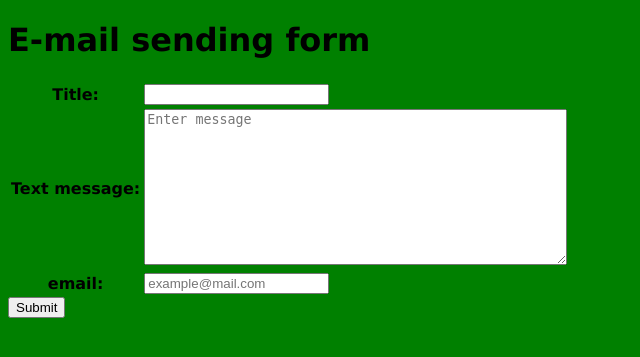
After one commit to andrii500/django_trushevych, a Django app: page /email-sending-form/ in a window 1280 px wide. The commit adds this page. Shown: the top 357 px of the page, without its empty margins (0-640 px from the left). Run offline with Django 3.2, Linux system fonts and the light colour scheme; parts of the project's set-up code (start-up, migrations or seed data) failed here and were passed over.

Commit message:
homework 11

```diff
--- a/django_trushevych/__init__.py
+++ b/django_trushevych/__init__.py
@@ -0,0 +1,3 @@
+from .celery import app as celery_app
+
+__all__ = ['celery_app']
--- a/students/forms.py
+++ b/students/forms.py
@@ -2,6 +2,7 @@ import re
 
 from django import forms
 from django.core.exceptions import ValidationError
+from django.core.validators import MinValueValidator, MaxValueValidator
 
 
 def phone_number_validation(phone_number):
@@ -16,3 +17,20 @@ class StudentForm(forms.Form):
     phone = forms.CharField(label="Phone", required=True,
                             empty_value=None, validators=[phone_number_validation],
                             widget=forms.TextInput(attrs={'placeholder': '+380xxxxxxxxx'}))
+
+
+class GenerateRandomStudentForm(forms.Form):
+    total = forms.IntegerField(
+        validators=[
+            MinValueValidator(10),
+            MaxValueValidator(500)
+        ]
+    )
+
+
+class ContactUsForm(forms.Form):
+    title = forms.CharField(label='Title', required=True, max_length=200)
+    message = forms.CharField(label='Text message', required=True, max_length=2000,
+                              widget=forms.Textarea(attrs={'placeholder': 'Enter message', 'rows': 10, 'cols': 50}))
+    email_from = forms.EmailField(label='email', required=True, max_length=100,
+                                  widget=forms.EmailInput(attrs={'placeholder': 'example@mail.com'}))
--- /dev/null
+++ b/students/templates/email_sending_form.html
@@ -0,0 +1,19 @@
+{% extends "base.html" %}
+{% block head %}
+    {{ block.super }}
+    <style type="text/css">
+        body {
+            background-color: green;
+        }
+    </style>
+{% endblock %}
+{% block content %}
+    <h1>E-mail sending form</h1>
+    <form action="{% url 'email-sending-form' %}" method="post">
+        {% csrf_token %}
+        <table>
+            {{ form.as_table }}
+        </table>
+        <input type="submit" value="Submit">
+    </form>
+{% endblock %}
--- a/students/urls.py
+++ b/students/urls.py
@@ -1,5 +1,4 @@
 from django.urls import path
-
 from . import views
 
 
@@ -11,5 +10,8 @@ urlpatterns = [
     path('create-student/', views.create_student_from_model, name='create-student'),
 
     path('edit-student/<int:student_id>', views.edit_student, name='edit-student'),
-    path('delete-student/<int:student_id>', views.delete_student, name='delete-student')
+    path('delete-student/<int:student_id>', views.delete_student, name='delete-student'),
+    path('generate-students-form/', views.manually_generate_students, name='generate-students-form'),
+
+    path('email-sending-form/', views.sending_email, name='email-sending-form'),
 ]
--- a/students/views.py
+++ b/students/views.py
@@ -1,9 +1,12 @@
 from django.http import HttpResponse, HttpResponseRedirect
 from django.urls import reverse
-from django.shortcuts import render
+from django.shortcuts import render, redirect
 from faker import Faker
 from .models import Student
-from .forms import StudentForm
+from .forms import StudentForm, GenerateRandomStudentForm, ContactUsForm
+from django.forms.models import model_to_dict
+from .tasks import create_random_students, send_email
+from django.contrib import messages
 
 faker = Faker()
 
@@ -27,7 +30,9 @@ def index(request):
                            <p>Path: /groups/</p>
                            <p>Path: /create-group/</p>
                            <p>Path: /edit-group/group_id</p>
-                           <p>Path: /delete-group/group_id</p>""")
+                           <p>Path: /delete-group/group_id</p>
+                           <h2>Sent E-mail</h2>
+                           <p>Path: /email-sending-form/</p>""")
 
 
 def get_students(request):
@@ -90,7 +95,7 @@ def edit_student(request, student_id):
             return HttpResponseRedirect(reverse('students'))
     else:
         student = Student.objects.filter(id=student_id).first()
-        form = StudentForm(instance=student)
+        form = StudentForm(model_to_dict(student))
 
     return render(request, 'student_edit_form.html', {'form': form, 'student_id': student_id})
 
@@ -99,3 +104,34 @@ def delete_student(request, student_id):
     student = Student.objects.filter(id=student_id)
     student.delete()
     return HttpResponseRedirect(reverse('students'))
+
+
+def manually_generate_students(request):
+    if request.method == 'POST':
+        form = GenerateRandomStudentForm(request.POST)
+        if form.is_valid():
+            total = form.cleaned_data.get('total')
+            create_random_students.delay(total)
+            messages.success(request, 'We are generate a random students! Wait a moment and refresh this page.')
+            return redirect('students')
+    else:
+        form = GenerateRandomStudentForm()
+
+    return render(request, 'student_generator.html', {'form': form})
+
+
+def sending_email(request):
+    if request.method == 'POST':
+        form = ContactUsForm(request.POST)
+        if form.is_valid():
+            title = form.cleaned_data.get('title')
+            message = form.cleaned_data.get('message')
+            email_from = form.cleaned_data.get('email_from')
+            send_email.delay(title, message, email_from)
+
+            messages.success(request, 'E-mail was sent!')
+            return redirect('email-sending-form')
+    else:
+        form = ContactUsForm()
+
+    return render(request, 'email_sending_form.html', {'form': form})
```
Also changed, not shown: django_trushevych/celery.py (added, +9 -0 lines), django_trushevych/settings.py (+31 -3 lines), requirements.txt (+12 -0 lines), students/admin.py (+7 -2 lines), students/tasks.py (added, +57 -0 lines), students/templates/base.html (+7 -0 lines), students/templates/student_generator.html (added, +19 -0 lines), 2 other files.
